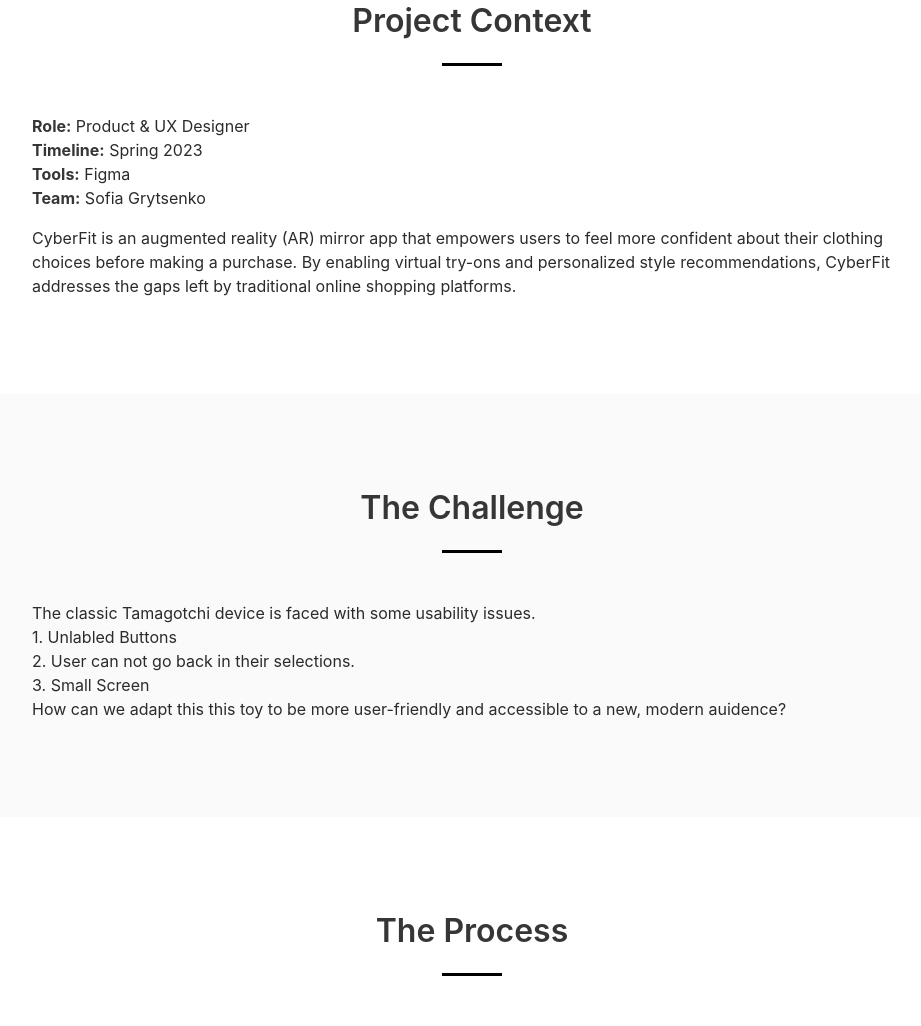
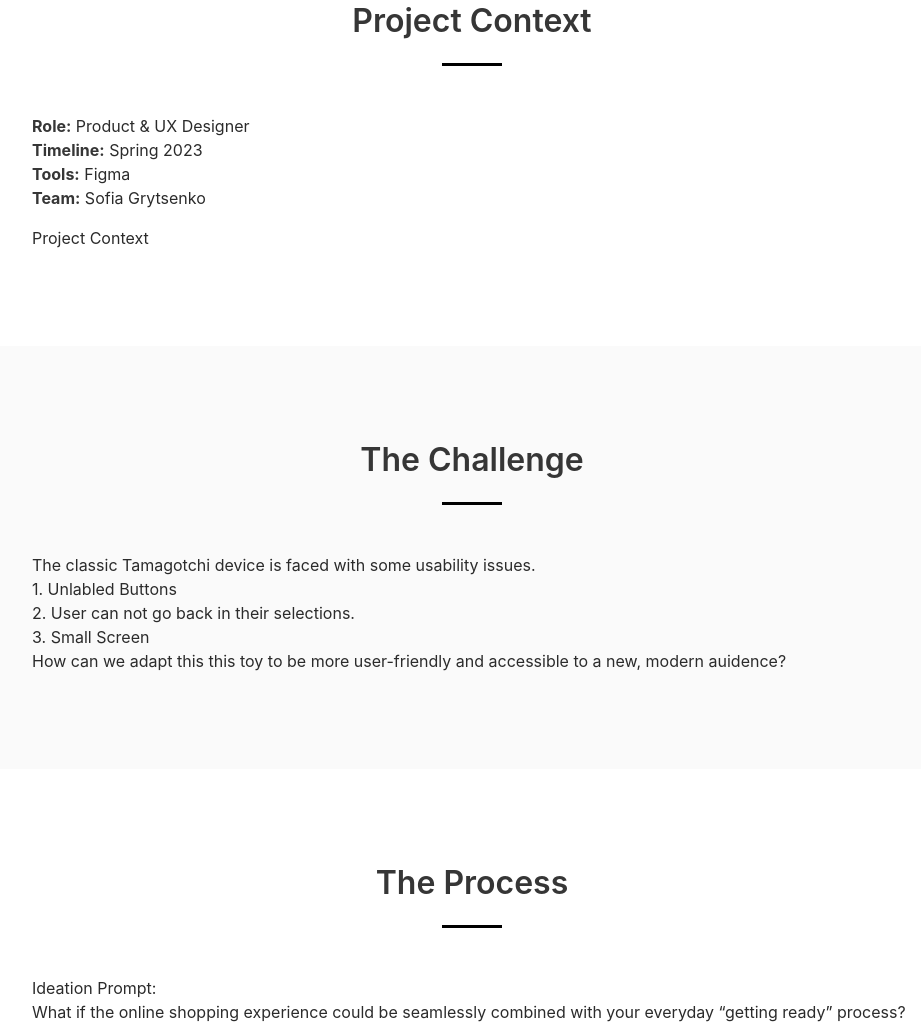
Before and after one commit to sofgry19/cassiowave, a plain HTML site: page cs_tg.html in a window 1280 px wide. Shown: the part 1201-2227 px from the top of the page, without its empty margins (296-1217 px from the left). Drawn offline with nearby package versions, Linux system fonts and the light colour scheme; a web font is replaced by a local one.

Commit message:
Update cs_tg.html

```diff
--- a/cs_tg.html
+++ b/cs_tg.html
@@ -118,7 +118,7 @@
       <p><strong>Timeline:</strong> Spring 2023 </p>
       <p><strong>Tools:</strong> Figma </p>
       <p><strong>Team:</strong> Sofia Grytsenko </p>
-      <p class="mt-4">CyberFit is an augmented reality (AR) mirror app that empowers users to feel more confident about their clothing choices before making a purchase. By enabling virtual try-ons and personalized style recommendations, CyberFit addresses the gaps left by traditional online shopping platforms.</p>
+      <p class="mt-4"> Project Context</p>
     </div>
   </section>
 
```
